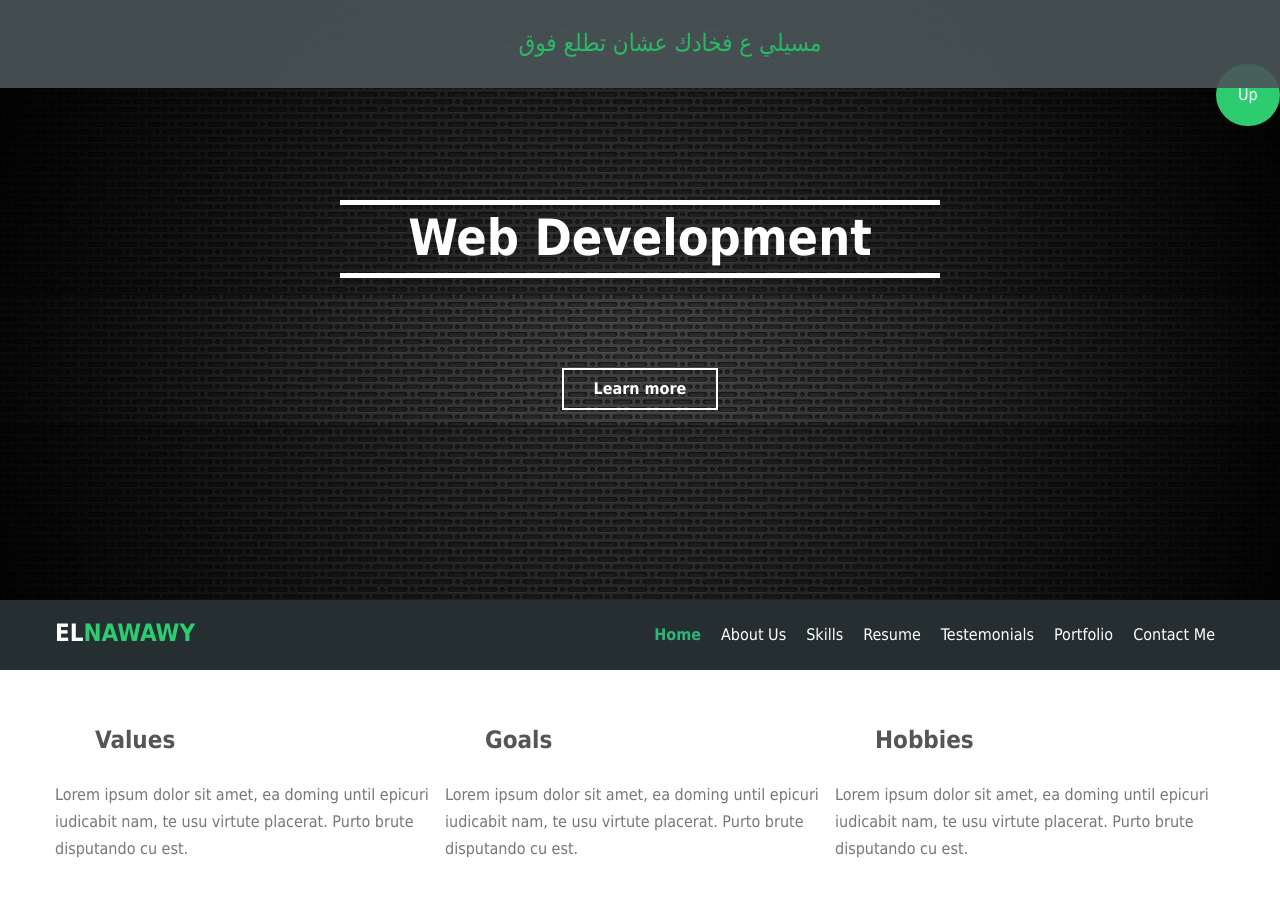
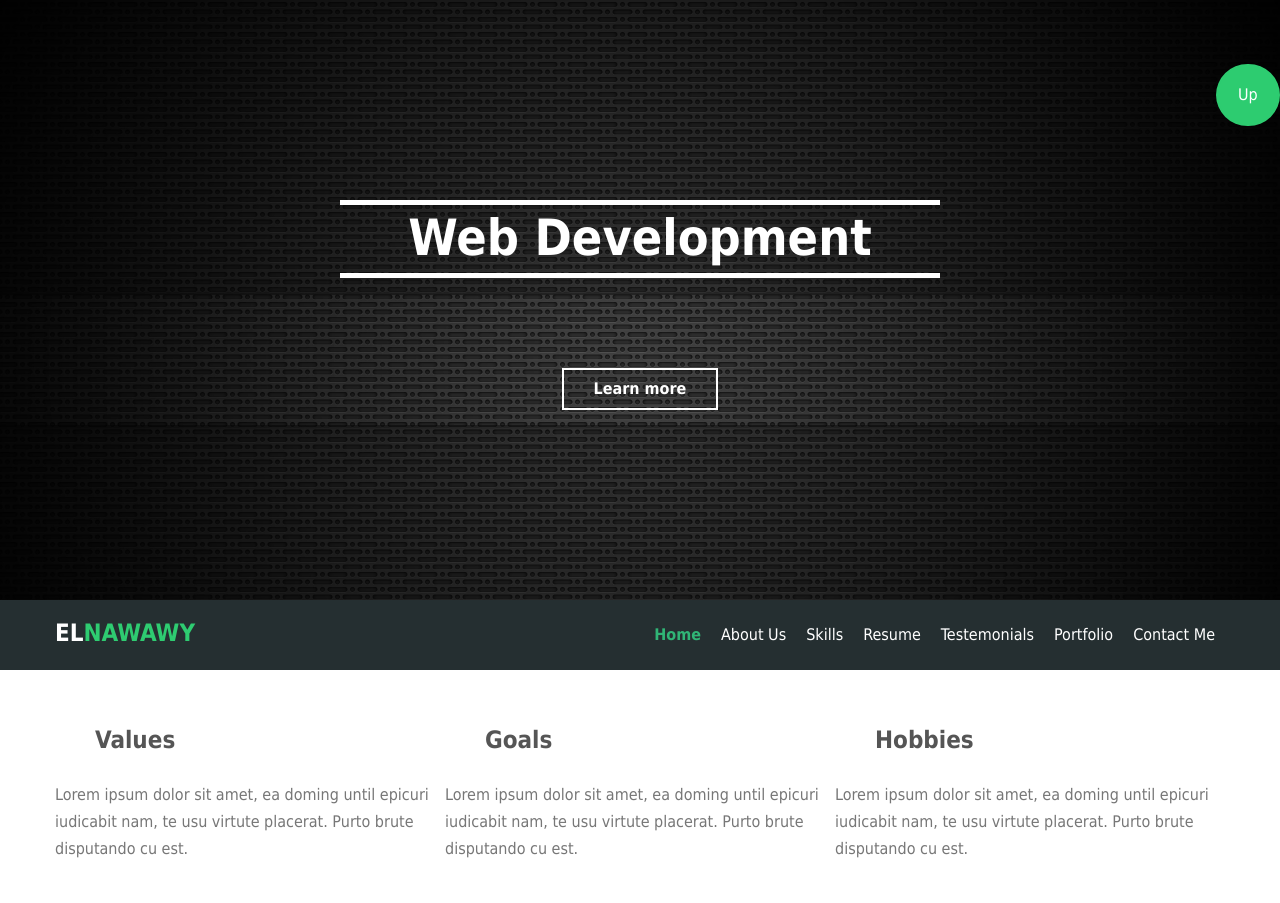
Before and after one commit to AhmedNabil-hub/practice.github.io, a plain HTML site: page practice.html in a window 1280 px wide. Shown: the top 903 px of the page. Drawn offline with Linux system fonts and the light colour scheme.

Commit message:
Update practice.html

```diff
--- a/practice.html
+++ b/practice.html
@@ -12,7 +12,6 @@
 <body>
     <a class="up" href="#header">
         <button>Up</button>
-        <span> مسيلي ع فخادك عشان تطلع فوق</span>
     </a>
 
     <!--Begin Header-->
```
